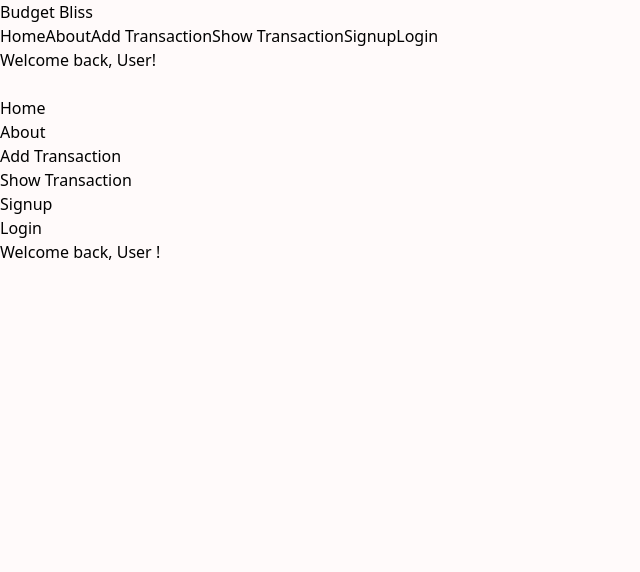
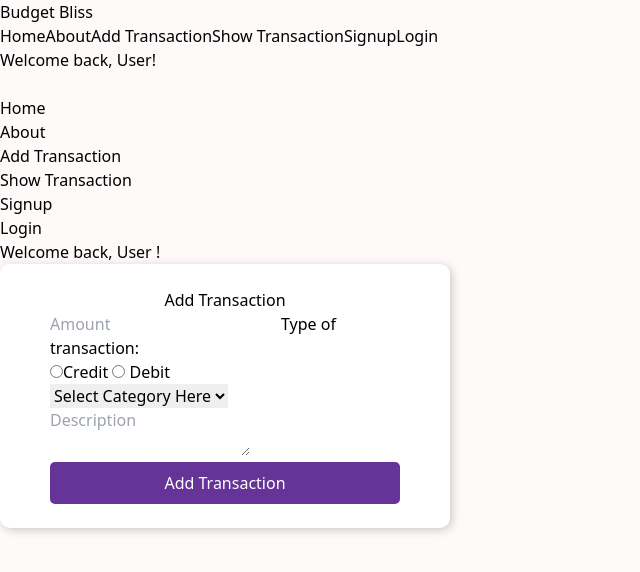
Before and after one commit to yogita-s-24/budget-bliss, a React (Vite) app in the folder client/: page /addtransaction in a window 1280 px wide. Shown: the top 572 px of the page, without its empty margins (0-640 px from the left). Built offline with nearby package versions, Linux system fonts and the light colour scheme.

Commit message:
feat: Implement AddTransaction component with form and styling

```diff
--- /dev/null
+++ b/client/src/views/AddTransaction/AddTransaction.css
@@ -0,0 +1,27 @@
+.form {
+    max-width: 450px !important;
+    background-color: white;
+    padding: 24px 50px;
+    border-radius: 10px;
+    display: flex;
+    flex-direction: column;
+    align-items: center;
+    box-shadow: 2px 2px 10px rgba(0, 0, 0, 0.2);
+  }
+
+.form-add {
+    width: 100%;
+    padding: 0.5em;
+    border-radius: 5px;
+    color: white;
+    background-color: #639;
+    border: 1px dashed #639;
+    cursor: pointer;
+  }
+
+  .form-add:hover {
+    color: white;
+    background-color: black;
+    cursor: pointer;
+    transition: 0.5s;
+  }
--- a/client/src/views/AddTransaction/AddTransaction.jsx
+++ b/client/src/views/AddTransaction/AddTransaction.jsx
@@ -1,10 +1,119 @@
-import React from 'react'
+import React, {useState}from 'react'
+import axios from 'axios';
 import Navbar from '../../components/Navbar/Navbar'
+import './AddTransaction.css'
 
 function AddTransaction() {
+
+  const [amount, setAmount] = useState('');
+  const [transactionType, setTransaction] = useState('');
+  const [category, setCategory] = useState('');
+  const [description, setDescription] = useState('');
+
   return (
     <div>
       <Navbar/>
+      <div className='form mx-auto mt-14'>
+      {/* <div className="max-w-md mx-auto p-5 bg-white shadow-md rounded-md mt-10"> */}
+      <h2 className="text-2xl font-semibold mb-4">Add Transaction</h2>
+      <form className="space-y-4">
+
+        {/* Amount Input */}
+        <input
+          type="number"
+          name="amount"
+          value={amount}
+          onChange={(e)=>{
+            setAmount(e.target.value);
+          }}
+
+          placeholder="Amount"
+          className="w-full p-2 border rounded"
+        />
+        {
+            console.log(amount)
+        }
+        {/* Transaction Type Input */}
+
+        {/* radio buttons for credit and debit*/}
+        <label className="block text-sm font-medium text-gray-700">Type of transaction:</label>
+
+        <div className="flex items-center h-5">
+
+          <input
+          id="credit"
+          name="transaction_type"
+          type="radio"
+          checked = {transactionType==='credit'}
+          onChange={(e)=>{
+            setTransaction('credit');
+          }}
+          className="focus:ring-indigo-500
+          h-4 w-4 text-indigo-600 border-gray-300 cursor-pointer"
+          required
+          />
+
+          <label htmlFor="credit" className="ml-3 block text-sm text-gray-900 cursor-pointer">Credit</label>{" "}
+
+          <input
+          id="debit"
+          className="focus:ring-indigo-50
+          h-4 w-4 text-indigo-600 border-gray-300 ms-5 cursor-pointer"
+          name="transaction_type"
+          type="radio"
+          checked = {transactionType==='debit'}
+          onChange={(e)=>{
+            setTransaction('debit');
+            required
+          }}
+          />
+
+          <label htmlFor="debit" className="ml-3 block text-sm text-gray-900 cursor-pointer"> Debit</label>
+        </div>
+
+        {/* Category Input */}
+        <select
+          className="w-full p-2 border rounded"
+          name="category"
+          value={category}
+          onChange={(e)=>{
+            setCategory(e.target.value);
+          }}
+        >
+         <option value="" disabled>Select Category Here</option>
+          <option value="food">Food</option>
+          <option value="education">Education</option>
+          <option value="entertainment">Entertainment</option>
+          <option value="travel">Travel</option>
+          <option value="shopping">Shopping</option>
+          <option value="freelancing">Freelancing</option>
+          <option value="gift">Gift</option>
+          <option value="salary">Salary</option>
+          <option value="other">Other</option>
+        </select>
+
+        {/* Description Input */}
+        <textarea
+          name="description"
+          value={description}
+          onChange={(e)=>{
+            setDescription(e.target.value);
+          }}
+          placeholder="Description"
+          className="w-full p-2 border rounded"
+        ></textarea>
+
+        {/* Submit Button */}
+        <button
+        type="button"
+        className="form-add"
+
+        >
+          Add Transaction
+        </button>
+      </form>
+    </div>
+
     </div>
   )
 }
```
